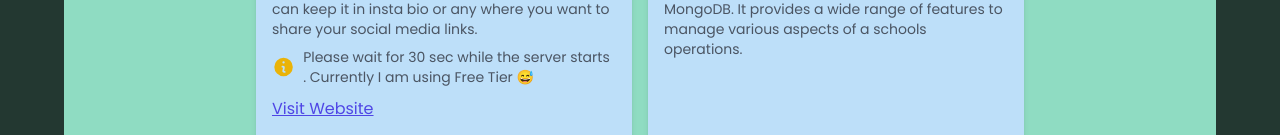
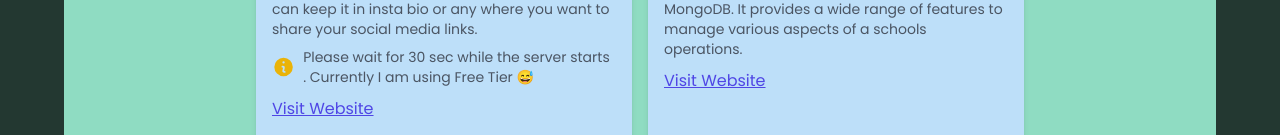
Before and after one commit to surya304/portfolio, a Next.js app: page /projects in a window 1280 px wide. Shown: the part 799-934 px from the top of the page. Built offline with nearby package versions, Linux system fonts and the light colour scheme; a web font is replaced by a local one.

Commit message:
Added school url

```diff
--- a/pages/projects.js
+++ b/pages/projects.js
@@ -26,7 +26,6 @@ const Projects = () => {
       imageUrl: 'https://mybucket4345.s3.us-east-2.amazonaws.com/portfolio/tapshort.png',
       redirectURL: 'https://github.com/surya304/BioTree',
       websiteurl: 'https://tapshort.onrender.com',
-      showbtn: true
 
     },
 
@@ -35,8 +34,8 @@ const Projects = () => {
       title: 'School Management Application',
       description: 'This is a comprehensive School Management System built with Next.js, Express.js, and MongoDB. It provides a wide range of features to manage various aspects of a schools operations.',
       imageUrl: 'https://mybucket4345.s3.us-east-2.amazonaws.com/portfolio/Screenshot+2024-05-03+163439.png',
-      redirectURL: 'https://github.com/surya304/school_management',
-      showbtn: false
+      // redirectURL: 'https://github.com/surya304/school_management',
+      websiteurl: 'https://school-management-azure.vercel.app/',
 
     },
     {
@@ -46,7 +45,6 @@ const Projects = () => {
       imageUrl: 'https://mybucket4345.s3.us-east-2.amazonaws.com/portfolio/Screenshot+2024-05-03+183550.png',
       redirectURL: 'https://github.com/surya304/DevFinds21',
       websiteurl: 'https://dev-finds21.vercel.app/',
-      showbtn: true
 
     },
     // Add more projects as needed
@@ -113,7 +111,7 @@ const ProjectCard = ({ project }) => {
 
         {project.websiteurl && <a href={project.websiteurl} target='blank'  className="text-indigo-600 hover:text-indigo-800 mt-2 inline-block underline">Visit Website</a>}
         <br></br>
-        {project.showbtn && <a href={project.redirectURL} target='blank' className="text-indigo-600 hover:text-indigo-800 mt-2 inline-block underline">Read More at github</a>}
+        {project.redirectURL && <a href={project.redirectURL} target='blank' className="text-indigo-600 hover:text-indigo-800 mt-2 inline-block underline">Read More at github</a>}
       </div>
       <ImageModal isOpen={isModalOpen} close={closeModal} imageUrl={project.imageUrl} />
     </div>
```
Also changed, not shown: styles/globals.css (line endings or trailing spaces).
